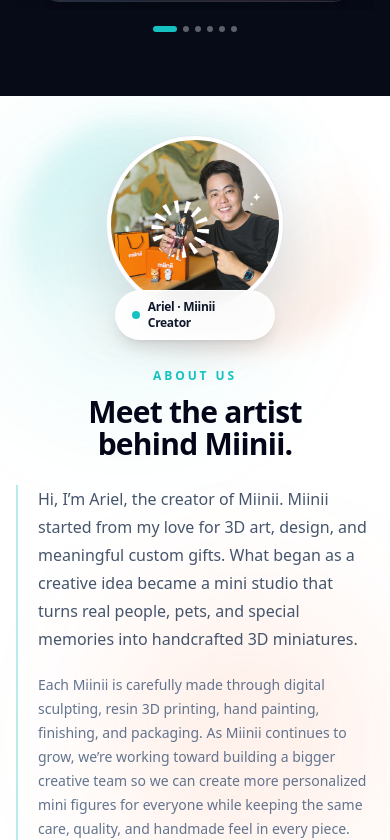
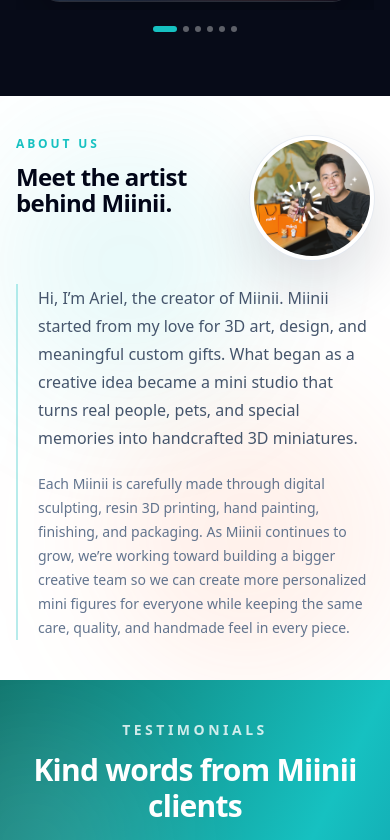
Before and after one commit to arielenriquez95-boop/miinii-website, a React (Vite) app: page / in a window 390 px wide. Shown: the part 3450-4290 px from the top of the page. Built offline with nearby package versions, Linux system fonts and the light colour scheme; grey boxes are pictures that could not be loaded.

Commit message:
Adjust mobile About layout: title left, photo right, no badge overlay
Remove the creator badge on mobile and place the headline beside a
right-aligned circular portrait.

Co-authored-by: Ariel Enriquez <arielenriquez95-boop@users.noreply.github.com>

```diff
--- a/src/components/sections/AboutSection.jsx
+++ b/src/components/sections/AboutSection.jsx
@@ -24,18 +24,22 @@ function AboutCopy({ className = "" }) {
   );
 }
 
-function AboutPortrait({ sizeClass = "size-44 sm:size-52 lg:size-64 xl:size-72" }) {
+function AboutPortrait({ sizeClass = "size-44 sm:size-52 lg:size-64 xl:size-72", showBadge = true, align = "center" }) {
+  const alignClass = align === "right" ? "justify-end" : align === "left" ? "justify-start" : "justify-center";
+
   return (
-    <div className="relative flex justify-center pb-6">
-      <div className="absolute -inset-4 rounded-full bg-gradient-to-br from-[#16C1C1]/20 via-transparent to-[#ff6f31]/15 blur-md" aria-hidden="true" />
+    <div className={`relative flex ${alignClass} ${showBadge ? "pb-6" : "pb-0"}`}>
+      <div className="absolute -inset-4 hidden rounded-full bg-gradient-to-br from-[#16C1C1]/20 via-transparent to-[#ff6f31]/15 blur-md lg:block" aria-hidden="true" />
       <div className={`relative overflow-hidden rounded-full border-4 border-white bg-white shadow-[0_24px_60px_rgba(15,23,42,0.14)] ring-1 ring-slate-200/80 ${sizeClass}`}>
         <img src="/about-portrait.png" alt="Miinii artist portrait" className="h-full w-full object-cover object-top" />
       </div>
 
-      <div className="absolute -bottom-1 left-1/2 flex -translate-x-1/2 items-center gap-2 rounded-full border border-white/80 bg-white/95 px-4 py-2 shadow-lg shadow-slate-900/10 backdrop-blur sm:px-5 sm:py-2.5">
-        <span className="h-2 w-2 rounded-full bg-[#16C1C1]" aria-hidden="true" />
-        <span className="text-xs font-bold tracking-tight text-slate-900 sm:text-sm">Ariel · Miinii Creator</span>
-      </div>
+      {showBadge && (
+        <div className="absolute -bottom-1 left-1/2 flex -translate-x-1/2 items-center gap-2 rounded-full border border-white/80 bg-white/95 px-4 py-2 shadow-lg shadow-slate-900/10 backdrop-blur sm:px-5 sm:py-2.5">
+          <span className="h-2 w-2 rounded-full bg-[#16C1C1]" aria-hidden="true" />
+          <span className="text-xs font-bold tracking-tight text-slate-900 sm:text-sm">Ariel · Miinii Creator</span>
+        </div>
+      )}
     </div>
   );
 }
@@ -47,22 +51,40 @@ export function AboutSection() {
       <div className="pointer-events-none absolute bottom-0 right-0 h-72 w-72 rounded-full bg-[#ff6f31]/10 blur-3xl" aria-hidden="true" />
 
       <div className="relative mx-auto max-w-7xl px-4 sm:px-6 lg:px-8">
-        <div className="flex flex-col items-center gap-8 lg:grid lg:grid-cols-12 lg:items-center lg:gap-14 xl:gap-20">
-          <SectionContentReveal delay={120} direction="left" className="w-full max-w-[320px] sm:max-w-[360px] lg:col-span-5 lg:max-w-none">
-            <div className="relative mx-auto">
-              <div className="absolute -left-6 top-8 hidden h-40 w-40 rounded-full bg-[#16C1C1]/15 blur-3xl lg:block" aria-hidden="true" />
-              <div className="absolute -right-4 bottom-4 hidden h-36 w-36 rounded-full bg-[#ff6f31]/15 blur-3xl lg:block" aria-hidden="true" />
-              <AboutPortrait />
+        {/* Mobile & tablet */}
+        <div className="flex flex-col gap-6 lg:hidden">
+          <div className="flex items-start justify-between gap-4">
+            <SectionContentReveal delay={120} className="min-w-0 flex-1 text-left">
+              <p className="section-title-eyebrow mb-3 text-xs font-bold uppercase tracking-[0.24em] text-[#16C1C1] sm:text-sm sm:tracking-[0.28em]">
+                About us
+              </p>
+              <AboutHeadline className="text-2xl leading-[1.1] sm:text-3xl" />
+            </SectionContentReveal>
+
+            <SectionContentReveal delay={160} direction="right" className="shrink-0">
+              <AboutPortrait showBadge={false} align="right" sizeClass="size-[7.75rem] sm:size-32" />
+            </SectionContentReveal>
+          </div>
+
+          <SectionContentReveal delay={220}>
+            <AboutCopy />
+          </SectionContentReveal>
+        </div>
+
+        {/* Desktop */}
+        <div className="hidden lg:grid lg:grid-cols-12 lg:items-center lg:gap-14 xl:gap-20">
+          <SectionContentReveal delay={120} direction="left" className="lg:col-span-5">
+            <div className="relative mx-auto max-w-[380px]">
+              <div className="absolute -left-6 top-8 h-40 w-40 rounded-full bg-[#16C1C1]/15 blur-3xl" aria-hidden="true" />
+              <div className="absolute -right-4 bottom-4 h-36 w-36 rounded-full bg-[#ff6f31]/15 blur-3xl" aria-hidden="true" />
+              <AboutPortrait showBadge align="center" sizeClass="size-64 xl:size-72" />
             </div>
           </SectionContentReveal>
 
-          <SectionContentReveal delay={220} direction="right" className="w-full text-center lg:col-span-7 lg:text-left">
-            <p className="section-title-eyebrow mb-3 text-xs font-bold uppercase tracking-[0.24em] text-[#16C1C1] sm:mb-4 sm:text-sm sm:tracking-[0.28em]">
-              About us
-            </p>
-            <AboutHeadline className="text-3xl leading-[1.08] sm:text-4xl lg:text-4xl xl:text-[3.25rem]" />
-
-            <AboutCopy className="mt-6 text-left sm:mt-8" />
+          <SectionContentReveal delay={220} direction="right" className="lg:col-span-7">
+            <p className="section-title-eyebrow mb-4 text-sm font-bold uppercase tracking-[0.28em] text-[#16C1C1]">About us</p>
+            <AboutHeadline className="text-4xl leading-[1.08] xl:text-[3.25rem]" />
+            <AboutCopy className="mt-8" />
           </SectionContentReveal>
         </div>
       </div>
```
